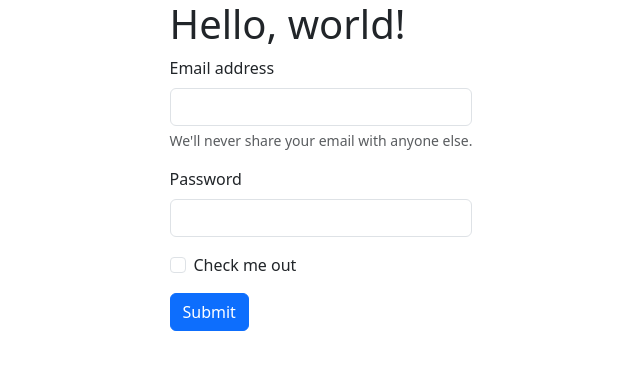
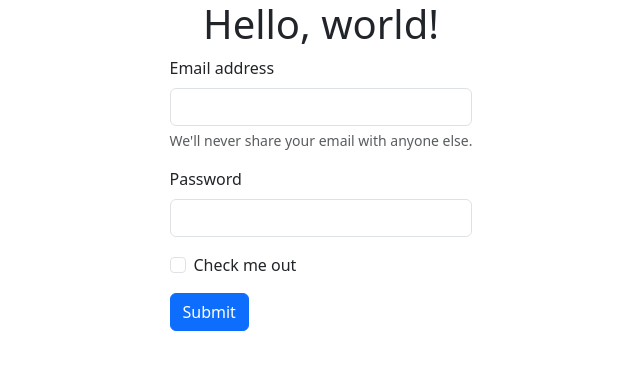
Before and after one commit to amriamiruddin/centralized-workflow, a plain HTML site: page index.html in a window 1280 px wide. Shown: the whole page, without its empty margins (319-959 px from the left). Drawn offline with nearby package versions, Linux system fonts and the light colour scheme.

Commit message:
fixing form layout to center

```diff
--- a/index.html
+++ b/index.html
@@ -11,16 +11,20 @@
       crossorigin="anonymous"
     />
     <style>
-      body {
+      .form {
         display: flex;
         justify-content: center;
         align-items: center;
       }
+      h1 {
+        text-align: center;
+      }
     </style>
   </head>
   <body>
+    <h1>Hello, world!</h1>
+    <div class="form">
       <form>
-      <h1>Hello, world!</h1>
         <div class="mb-3">
           <label for="exampleInputEmail1" class="form-label">Email address</label>
           <input type="email" class="form-control" id="exampleInputEmail1" aria-describedby="emailHelp" />
@@ -36,6 +40,7 @@
         </div>
         <button type="submit" class="btn btn-primary">Submit</button>
       </form>
+    </div>
     <script
       src="https://cdn.jsdelivr.net/npm/bootstrap@5.3.0-alpha1/dist/js/bootstrap.bundle.min.js"
       integrity="sha384-w76AqPfDkMBDXo30jS1Sgez6pr3x5MlQ1ZAGC+nuZB+EYdgRZgiwxhTBTkF7CXvN"
```
Lines whose indentation alone changed are shown as unchanged.
